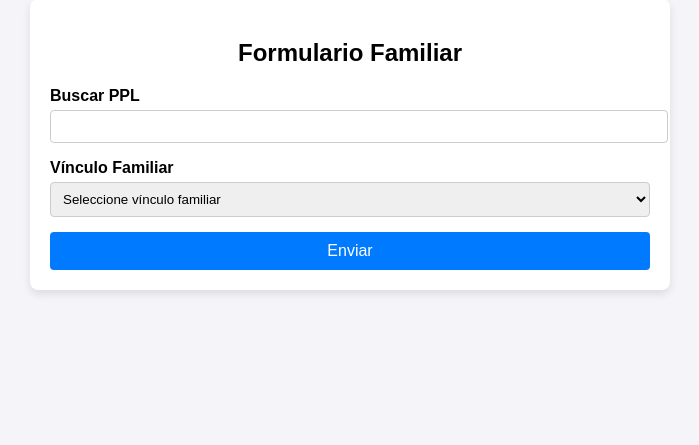
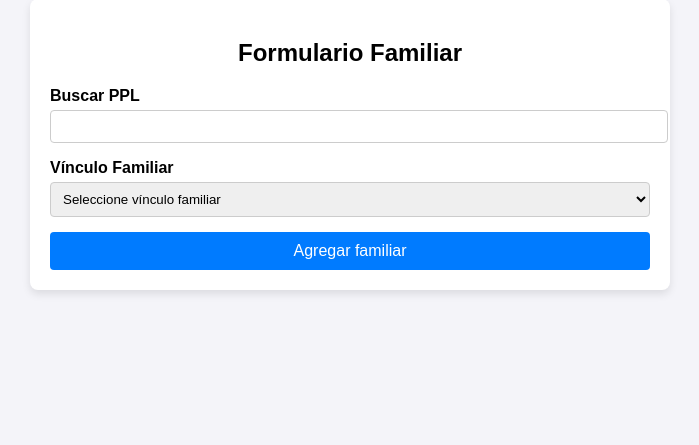
Before and after one commit to sedrna26/SPP, a PHP site: page /form-fam/form.php in a window 1280 px wide. Shown: the part 29-474 px from the top of the page, without its empty margins (290-989 px from the left). Run offline with PHP 8.4, Linux system fonts and the light colour scheme.

Commit message:
Update form.php

```diff
--- a/form-fam/form.php
+++ b/form-fam/form.php
@@ -34,7 +34,7 @@
       <div id="form-content">
         <!-- Los campos específicos según el vínculo se agregarán aquí -->
       </div>
-      <button class="submit-button" type="submit">Enviar</button>
+      <button class="submit-button" type="submit">Agregar familiar</button>
     </div>
   </form>
 
```
